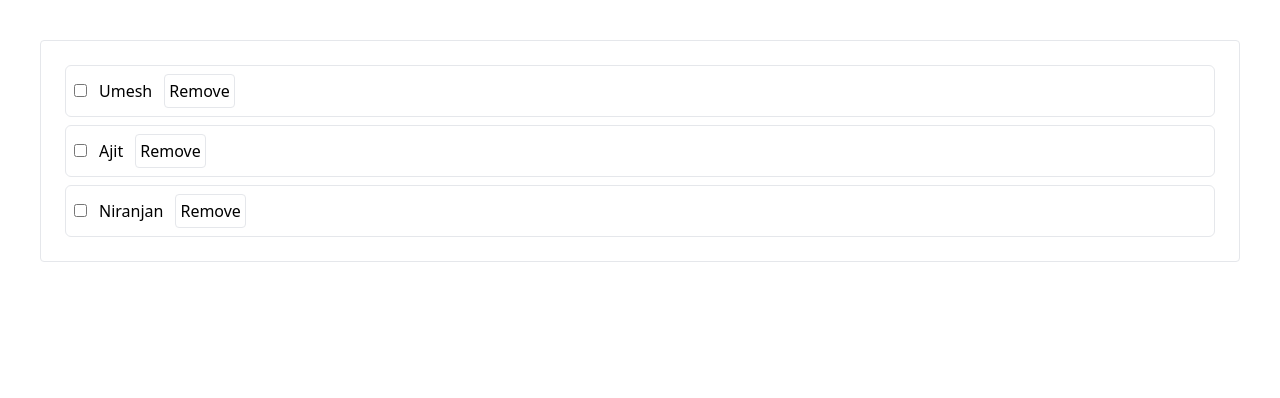
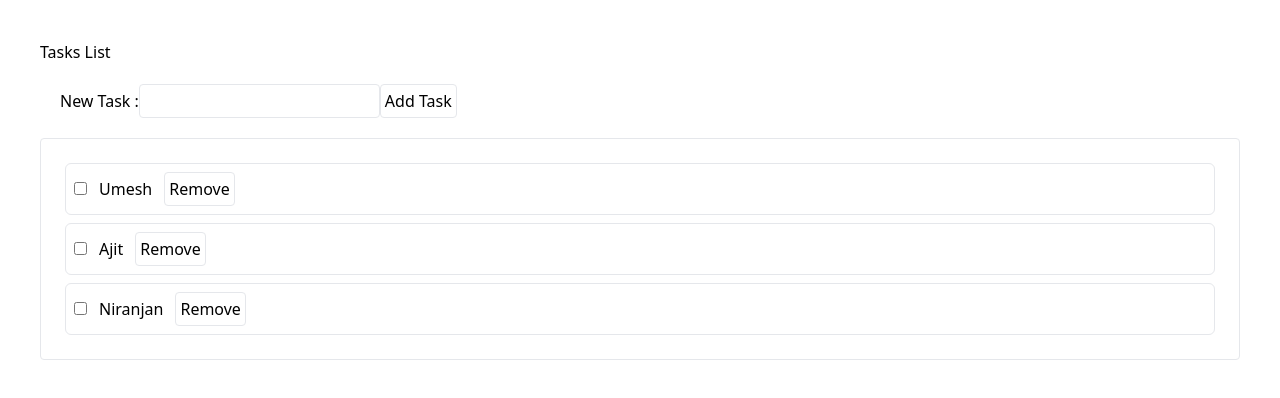
Before and after one commit to Umesh-Singadi/to-do-list, a React (Vite) app: page / in a window 1280 px wide. Shown: the top 398 px of the page. Built offline with nearby package versions, Linux system fonts and the light colour scheme.

Commit message:
Implement add task reducer

```diff
--- a/src/App.jsx
+++ b/src/App.jsx
@@ -1,12 +1,36 @@
 import { useSelector, useDispatch } from "react-redux";
-import { toggleTask, removeTask } from "./store";
+import { toggleTask, removeTask, addTask, setTaskValue } from "./store";
 
 function App() {
   const tasks = useSelector((state) => state.tasks.list);
+  const taskValue = useSelector((state) => state.tasks.taskValue);
   const dispatch = useDispatch();
+
+  const handleChange = (event) => {
+    const value = event.target.value;
+    dispatch(setTaskValue(value));
+  };
   return (
-    <h1>
+    <div>
       <div className="p-10">
+        <h1>Tasks List</h1>
+        <div className="m-5">
+          <label>
+            New Task :
+            <input
+              type="text"
+              className="border p-1 rounded"
+              value={taskValue}
+              onChange={handleChange}
+            />
+          </label>
+          <button
+            className="border p-1 rounded"
+            onClick={() => dispatch(addTask())}
+          >
+            Add Task
+          </button>
+        </div>
         <ul className="flex flex-col border rounded p-5">
           {tasks.map((task) => (
             <li key={task.id} className="m-1 border rounded-md p-2">
@@ -26,7 +50,7 @@ function App() {
           ))}
         </ul>
       </div>
-    </h1>
+    </div>
   );
 }
 
--- a/src/store/index.jsx
+++ b/src/store/index.jsx
@@ -3,7 +3,7 @@ import { createSlice, configureStore } from "@reduxjs/toolkit";
 const tasksSlice = createSlice({
   name: "tasks",
   initialState: {
-    taskValue: "Hello",
+    taskValue: "",
     list: [
       { id: 1, text: "Umesh", completed: false },
       { id: 2, text: "Ajit", completed: false },
@@ -20,10 +20,10 @@ const tasksSlice = createSlice({
     addTask(state, action) {
       state.list.push({
         id: Date.now(),
-        text: action.payload,
-
+        text: state.taskValue,
         competed: false,
-      });
+      }),
+        (state.taskValue = "");
     },
     toggleTask(state, action) {
       const task = state.list.find((task) => task.id === action.payload);
@@ -41,4 +41,5 @@ const store = configureStore({
 });
 
 export { store };
-export const { toggleTask, removeTask } = tasksSlice.actions;
+export const { toggleTask, removeTask, addTask, setTaskValue } =
+  tasksSlice.actions;
```
